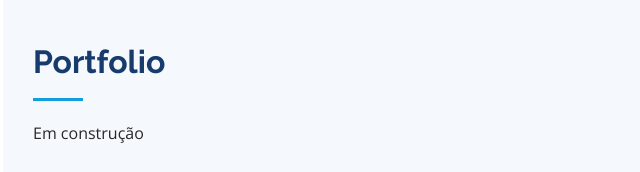
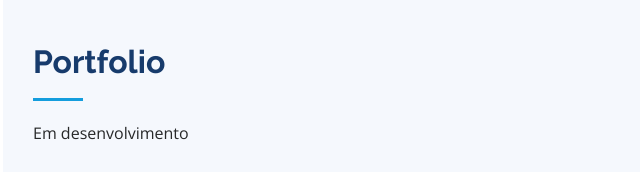
Before and after one commit to EduSantos20/iPortfolio, a plain HTML site: page index.html in a window 1280 px wide. Shown: the part 3520-3692 px from the top of the page, 297-937 px from the left. Drawn offline with nearby package versions, Linux system fonts and the light colour scheme.

Commit message:
portfolio

```diff
--- a/index.html
+++ b/index.html
@@ -473,7 +473,7 @@
         <div class="container">
           <div class="section-title">
             <h2>Portfolio</h2>
-            <p>Em construção</p>
+            <p>Em desenvolvimento</p>
           </div>
 
           <div class="row aos-init aos-animate" data-aos="fade-up">
```
